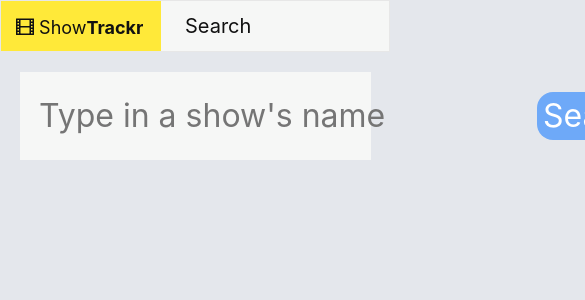
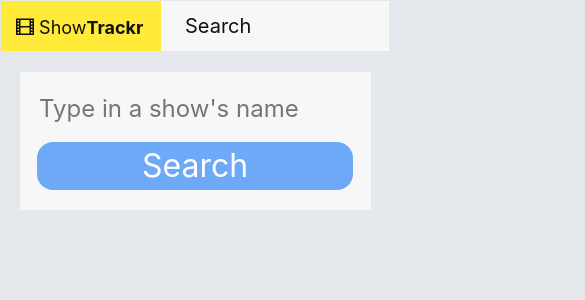
Before and after one commit to ipochinskiy/tv-show-tracker-react, a React (Create React App) app: page / in a window 390 px wide. Shown: the top 300 px of the page, 585 px wide, since content can reach past the window. Built offline with nearby package versions, Linux system fonts and the light colour scheme; no server answers.

Commit message:
make SearchForm component mobile-friendly

```diff
--- a/src/js/components/SearchForm.scss
+++ b/src/js/components/SearchForm.scss
@@ -3,13 +3,16 @@
     padding: 20px 5%;
     background-color: #f6f7f6;
     display: flex;
-    justify-content: space-around;
+    flex-direction: column;
 
     &-input {
+        width: 100%;
         outline: none;
         border: none;
         background: transparent;
-        font-size: 32px;
+        font-size: 24px;
+        line-height: 32px;
+        margin-bottom: 16px;
     }
 
     &-button {
@@ -22,3 +25,18 @@
         color: #fff;
     }
 }
+
+@media only screen and (min-width: 768px) {
+    .SearchForm {
+        flex-direction: row;
+        justify-content: center;
+
+        &-input {
+            max-width: 700px;
+            font-size: 32px;
+            line-height: 40px;
+            margin-bottom: 0;
+            margin-right: 10px;
+        }
+    }
+}
```
